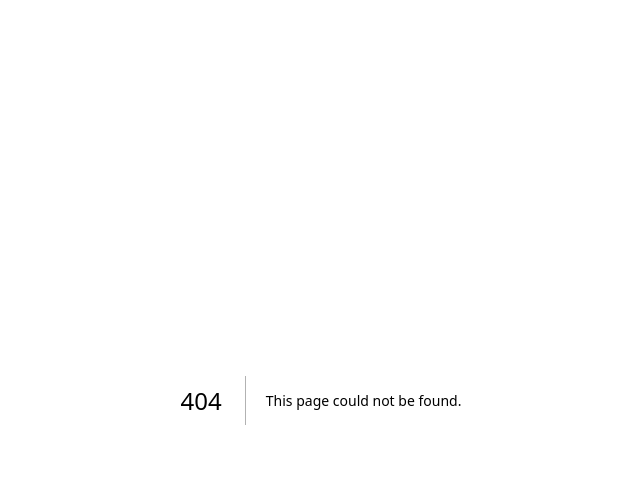
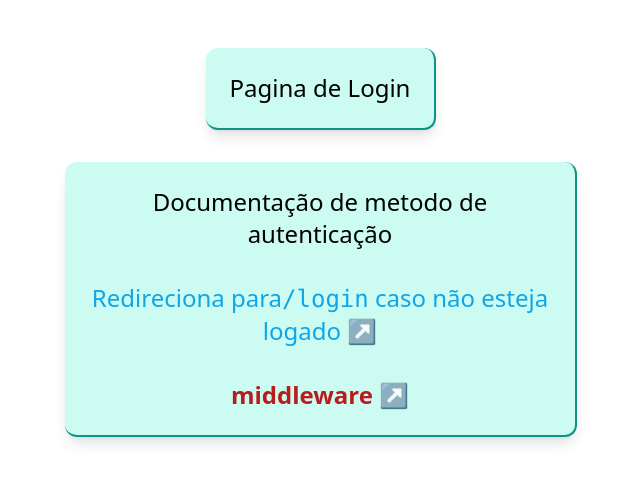
Before and after one commit to NickSilva71/PROJETO_ORGANIZA, a Next.js app: page /login in a window 1280 px wide. Before the commit this address had no page. Shown: the top 482 px of the page, without its empty margins (319-959 px from the left). Built offline with nearby package versions, Linux system fonts and the light colour scheme.

Commit message:
Roteamento padronizado em pastas

```diff
--- a/src/components/sidebar.jsx
+++ b/src/components/sidebar.jsx
@@ -10,25 +10,21 @@ import Link from "next/link";
 export default function Sidebar() {
   const menuItems = [
     { href: "/dashboard", icon: <FaChartLine />, label: "Dashboard" },
-    {
-      href: "/income-expenses",
-      icon: <FaWallet />,
-      label: "Income & Expenses",
-    },
-    { href: "/budget", icon: <FaClipboardList />, label: "Budget" },
-    { href: "/investments", icon: <FaDollarSign />, label: "Investments" },
-    { href: "/notifications", icon: <FaBell />, label: "Notifications" },
+    { href: "/receitas-despesas", icon: <FaWallet />, label: "Receitas & Despesas",},
+    { href: "/orcamento", icon: <FaClipboardList />, label: "Orçamento" },
+    { href: "/investimentos", icon: <FaDollarSign />, label: "Investimentos" },
+    { href: "/notificacoes", icon: <FaBell />, label: "Notificações" },
   ];
 
   return (
     <div
-      className="
-      bg-teal-600 text-white
+      className="bg-teal-600 text-white
       flex fixed
       flex-row        md:flex-col
       justify-between md:justify-normal
       p-2             md:px-2 md:py-6 md:gap-1
-      bottom-0 md:h-screen md:w-48 w-full"
+      bottom-0 md:h-screen md:w-48 w-full
+      "
     >
       {menuItems.map((item, index) => (
         <Link
--- /dev/null
+++ b/src/pages/cadastro/index.jsx
@@ -0,0 +1,7 @@
+export default function Cadastro() {
+  return (
+    <div className="flex flex-col font-medium text-2xl text-center p-6 max-w-fit m-auto border-r-2 border-b-2 border-teal-600 bg-teal-100 rounded-xl shadow-lg">
+      <h1>Pagina de Cadastro</h1>
+    </div>
+  );
+}
--- /dev/null
+++ b/src/pages/dashboard/index.jsx
@@ -0,0 +1,7 @@
+export default function Dashboard() {
+  return (
+    <div className="flex flex-col font-medium text-2xl text-center p-6 max-w-fit m-auto border-r-2 border-b-2 border-teal-600 bg-teal-100 rounded-xl shadow-lg">
+      <h1>Pagina Principal</h1>
+    </div>
+  )
+}
--- a/src/pages/index.jsx
+++ b/src/pages/index.jsx
@@ -1,8 +1,4 @@
-import Image from "next/image";
-import { Inter } from "next/font/google";
 import Sidebar from "@/components/sidebar";
-
-const inter = Inter({ subsets: ["latin"] });
 
 export default function Home() {
   return (
--- /dev/null
+++ b/src/pages/investimentos/index.jsx
@@ -0,0 +1,7 @@
+export default function Investimentos() {
+  return (
+    <div className="flex flex-col font-medium text-2xl text-center p-6 max-w-fit m-auto border-r-2 border-b-2 border-teal-600 bg-teal-100 rounded-xl shadow-lg">
+      <h1>Pagina de Investimentos</h1>
+    </div>
+  );
+}
--- /dev/null
+++ b/src/pages/login/esqueci-senha/index.jsx
@@ -0,0 +1,7 @@
+export default function EsqueciSenha() {
+  return (
+    <div className="flex flex-col font-medium text-2xl text-center p-6 max-w-fit m-auto border-r-2 border-b-2 border-teal-600 bg-teal-100 rounded-xl shadow-lg">
+      <h1>Pagina de recuperação de login</h1>
+    </div>
+  );
+}
--- /dev/null
+++ b/src/pages/login/index.jsx
@@ -0,0 +1,24 @@
+export default function Login() {
+  return (
+    <div className="flex mt-12 flex-col gap-8 font-medium text-2xl">
+      <h1 className="p-6 max-w-md mx-auto border-r-2 border-b-2 border-teal-600 bg-teal-100 rounded-xl shadow-lg">
+        Pagina de Login
+      </h1>
+      <div className="p-6 max-w-lg mx-auto border-r-2 border-b-2 border-teal-600 bg-teal-100 rounded-xl shadow-lg flex flex-col text-center gap-8">
+        <h2>Documentação de metodo de autenticação</h2>
+        <a
+          href="https://nextjs.org/docs/pages/building-your-application/routing/redirecting#nextresponseredirect-in-middleware"
+          className="text-sky-500 after:content-['_↗']"
+        >
+          Redireciona para<code>/login</code> caso não esteja logado
+        </a>
+        <a
+          className="text-red-700 font-bold font after:content-['_↗']"
+          href="https://nextjs.org/docs/app/building-your-application/routing/middleware"
+        >
+          middleware
+        </a>
+      </div>
+    </div>
+  );
+}
--- /dev/null
+++ b/src/pages/notificacoes/index.jsx
@@ -0,0 +1,7 @@
+export default function Notificacoes() {
+  return (
+    <div className="flex flex-col font-medium text-2xl text-center p-6 max-w-fit m-auto border-r-2 border-b-2 border-teal-600 bg-teal-100 rounded-xl shadow-lg">
+      <h1>Pagina de Notificações</h1>
+    </div>
+  );
+}
--- /dev/null
+++ b/src/pages/orcamento/index.jsx
@@ -0,0 +1,7 @@
+export default function Orcamento() {
+  return (
+    <div className="flex flex-col font-medium text-2xl text-center p-6 max-w-fit m-auto border-r-2 border-b-2 border-teal-600 bg-teal-100 rounded-xl shadow-lg">
+      <h1>Pagina de Orçamento</h1>
+    </div>
+  );
+}
--- /dev/null
+++ b/src/pages/receitas-despesas/index.jsx
@@ -0,0 +1,7 @@
+export default function ReceitasDespesas() {
+  return (
+    <div className="flex flex-col font-medium text-2xl text-center p-6 max-w-fit m-auto border-r-2 border-b-2 border-teal-600 bg-teal-100 rounded-xl shadow-lg">
+      <h1>Pagina de Receitas e Despesas</h1>
+    </div>
+  );
+}
```
